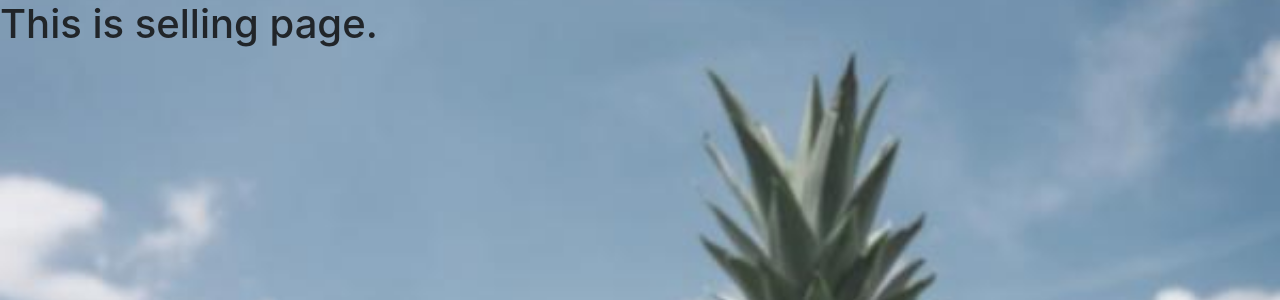
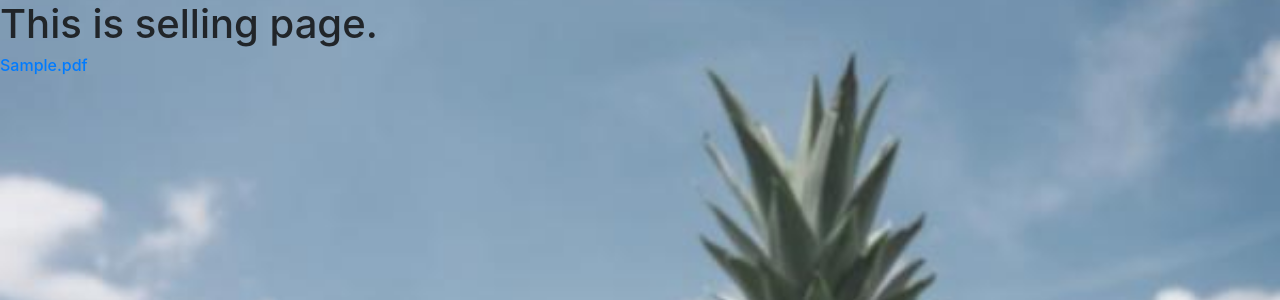
Before and after one commit to DipanshKhandelwal/Warehouse, a Django app: template sell/templates/sell/sell.html in a window 1280 px wide. Shown: the part 62-362 px from the top of the page. Run offline with Django 3.2, Linux system fonts and the light colour scheme; the template is opened without the code that fills it: most values are stand-ins (such as "Sample title", 1, 10 or a date in 2020); some libraries are stand-ins or nearby versions.

Commit message:
Display list of pdfs and provide link to open

```diff
--- a/sell/templates/sell/sell.html
+++ b/sell/templates/sell/sell.html
@@ -4,4 +4,11 @@
     <h1>
         This is selling page.
     </h1>
+    {% for i in go %}
+    <h6>
+        <a href="{% url 'open_pdf' slug=i %}">
+        {{i}}.pdf
+        </a>
+    </h6>
+    {% endfor %}
 {% endblock %}
```
